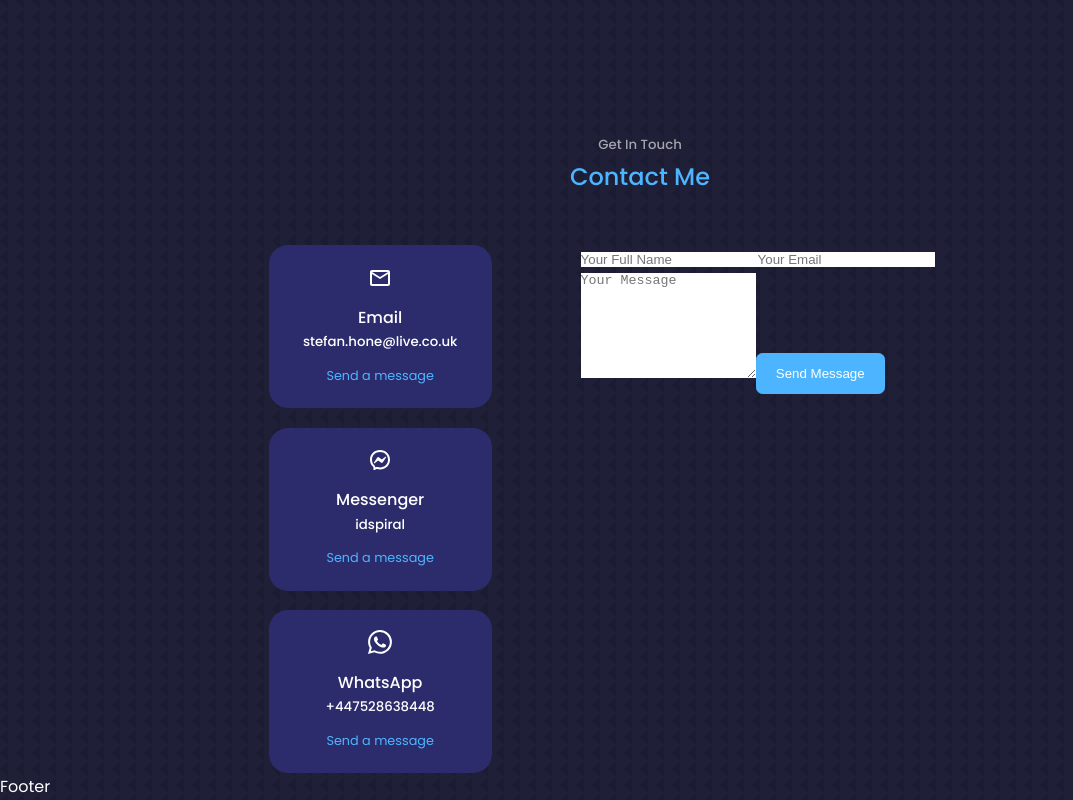
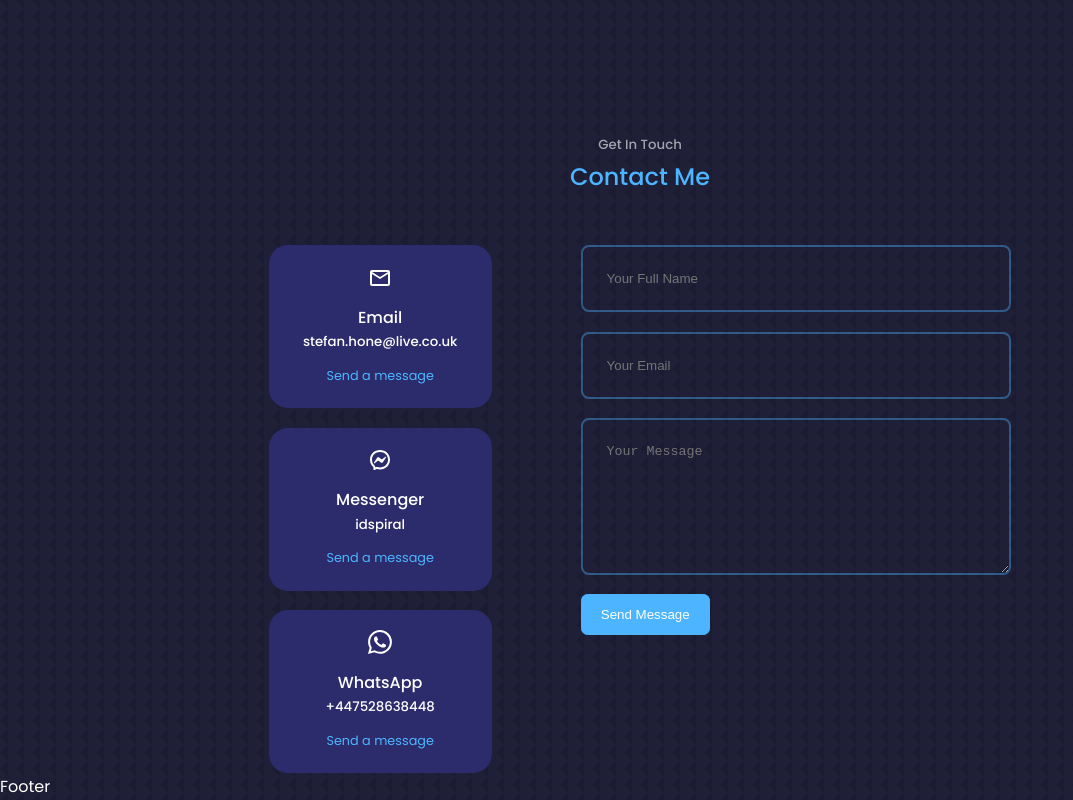
Before and after one commit to stefhone/react-portfolio-testing-1, a React (Create React App) app: page / in a window 1280 px wide. Shown: the part 4759-5559 px from the top of the page, without its empty margins (0-1073 px from the left). Built offline with nearby package versions, Linux system fonts and the light colour scheme.

Commit message:
Contact Component P4 - Styling form

```diff
--- a/src/components/contact/contact.css
+++ b/src/components/contact/contact.css
@@ -35,3 +35,20 @@
     display: inline-block;
     font-size: .8rem;
 }
+
+
+/* FORM */
+form {
+    display: flex;
+    flex-direction: column;
+    gap: 1.2rem;
+}
+
+input, textarea {
+    width: 100%;
+    padding: 1.5rem;
+    border-radius: .5rem;
+    background: transparent;
+    border: 2px solid var(--color-primary-variant);
+    color: var(--color-white );
+}
```
